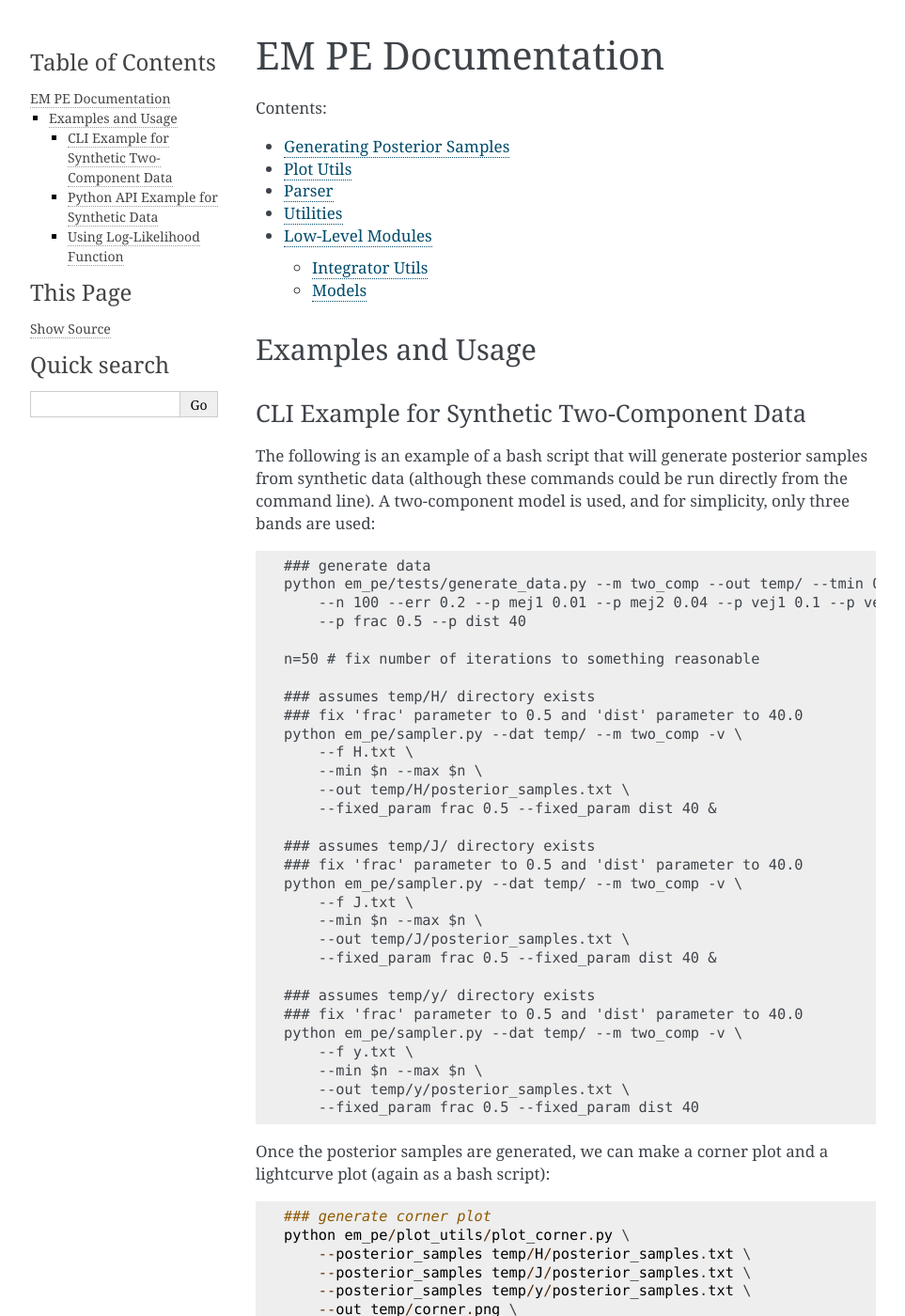
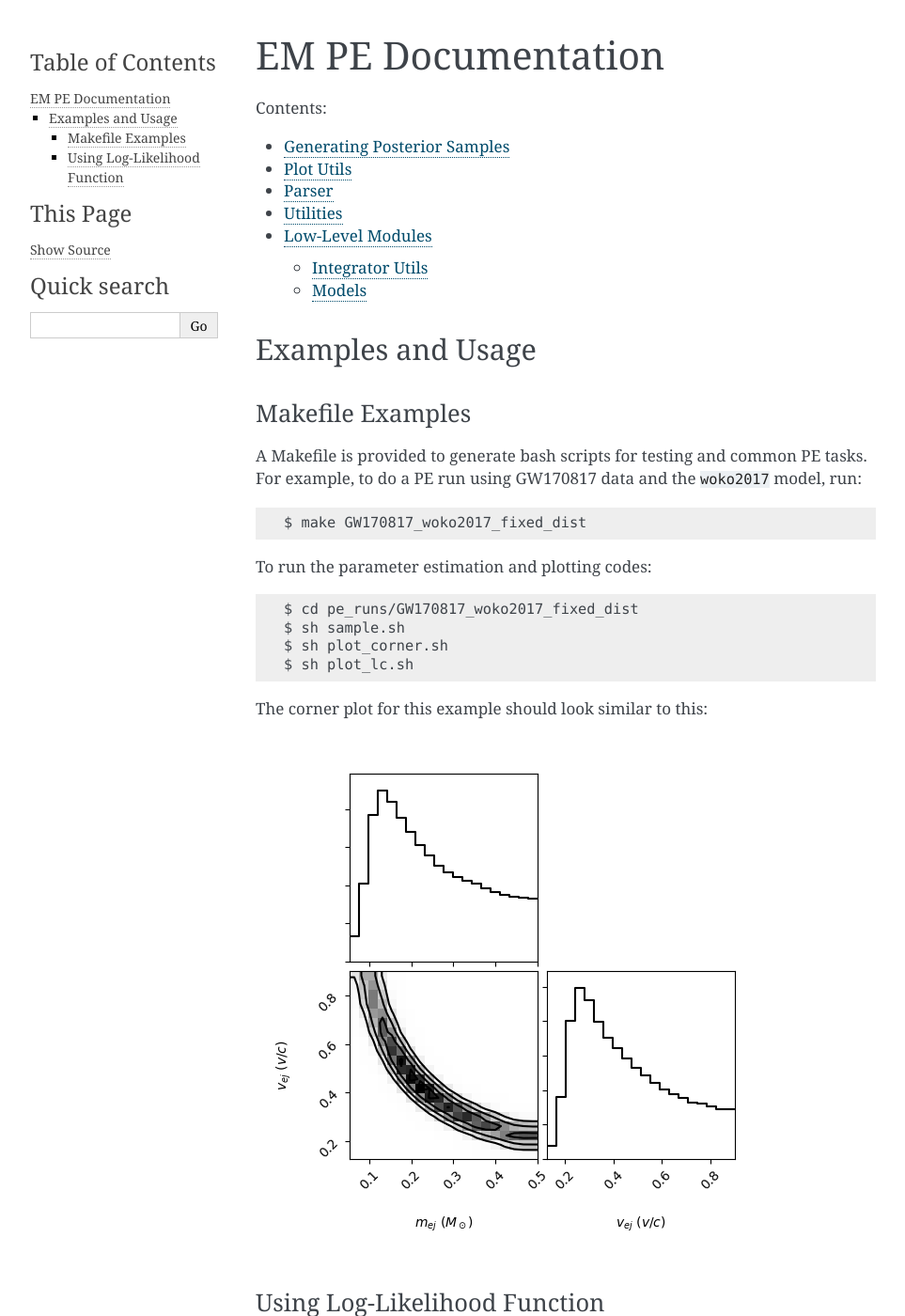
Before and after one commit to bwc3252/EM_PE, a Sphinx documentation site: the page built from doc/source/index.rst, in a window 1280 px wide and 1400 px high. Shown: the whole window at 94% size, without its empty margins (148-1111 px from the left). Built offline with Sphinx 7.4.7, drawn with Linux system fonts in a browser that asks for light colours; the version number is read from the project's files by our own code; some of the changed text lies outside the part shown.

Commit message:
Updated documentation

```diff
--- a/doc/source/index.rst
+++ b/doc/source/index.rst
@@ -19,141 +19,38 @@ EM PE Documentation
 Examples and Usage
 ------------------
 
-CLI Example for Synthetic Two-Component Data
-^^^^^^^^^^^^^^^^^^^^^^^^^^^^^^^^^^^^^^^^^^^^
-The following is an example of a bash script that will generate posterior
-samples from synthetic data (although these commands could be run directly from
-the command line). A two-component model is used, and for simplicity, only three
-bands are used::
+Makefile Examples
+^^^^^^^^^^^^^^^^^
 
-    ### generate data
-    python em_pe/tests/generate_data.py --m two_comp --out temp/ --tmin 0.5 --tmax 8 \
-        --n 100 --err 0.2 --p mej1 0.01 --p mej2 0.04 --p vej1 0.1 --p vej2 0.3 \
-        --p frac 0.5 --p dist 40
+A Makefile is provided to generate bash scripts for testing and common PE tasks.
+For example, to do a PE run using GW170817 data and the ``woko2017`` model,
+run::
 
-    n=50 # fix number of iterations to something reasonable
+    $ make GW170817_woko2017_fixed_dist
 
-    ### assumes temp/H/ directory exists
-    ### fix 'frac' parameter to 0.5 and 'dist' parameter to 40.0
-    python em_pe/sampler.py --dat temp/ --m two_comp -v \
-        --f H.txt \
-        --min $n --max $n \
-        --out temp/H/posterior_samples.txt \
-        --fixed_param frac 0.5 --fixed_param dist 40 &
+To run the parameter estimation and plotting codes::
 
-    ### assumes temp/J/ directory exists
-    ### fix 'frac' parameter to 0.5 and 'dist' parameter to 40.0
-    python em_pe/sampler.py --dat temp/ --m two_comp -v \
-        --f J.txt \
-        --min $n --max $n \
-        --out temp/J/posterior_samples.txt \
-        --fixed_param frac 0.5 --fixed_param dist 40 &
+    $ cd pe_runs/GW170817_woko2017_fixed_dist
+    $ sh sample.sh
+    $ sh plot_corner.sh
+    $ sh plot_lc.sh
 
-    ### assumes temp/y/ directory exists
-    ### fix 'frac' parameter to 0.5 and 'dist' parameter to 40.0
-    python em_pe/sampler.py --dat temp/ --m two_comp -v \
-        --f y.txt \
-        --min $n --max $n \
-        --out temp/y/posterior_samples.txt \
-        --fixed_param frac 0.5 --fixed_param dist 40
+The corner plot for this example should look similar to this:
 
-Once the posterior samples are generated, we can make a corner plot and a
-lightcurve plot (again as a bash script)::
-
-    ### generate corner plot
-    python em_pe/plot_utils/plot_corner.py \
-        --posterior_samples temp/H/posterior_samples.txt \
-        --posterior_samples temp/J/posterior_samples.txt \
-        --posterior_samples temp/y/posterior_samples.txt \
-        --out temp/corner.png \
-        --combine \
-        --truth_file temp/test_truths.txt \
-        --legend H \
-        --legend J \
-        --legend y \
-        --p mej1 --p vej1 --p mej2 --p vej2 &
-
-    ### generate lightcurve plot
-    python -m em_pe/plot_utils/plot_lc --tmin 0.5 --tmax 8 --out temp/lc.png \
-        --posterior_samples temp/H/posterior_samples.txt \
-        --posterior_samples temp/J/posterior_samples.txt \
-        --posterior_samples temp/y/posterior_samples.txt \
-        --b H \
-        --b J \
-        --b y \
-        --lc_file temp/H.txt \
-        --lc_file temp/J.txt \
-        --lc_file temp/y.txt \
-        --m two_comp --fixed_param frac 0.5 --fixed_param dist 40
-
-Python API Example for Synthetic Data
-^^^^^^^^^^^^^^^^^^^^^^^^^^^^^^^^^^^^^
-The Python equivalent to the previous example. Note that there is not yet a Python
-interface for synthetic data generation, so the first command in the above bash
-script should be run prior to this::
-
-    from em_pe import sampler
-    from em_pe.plot_utils import plot_corner, plot_lc
-
-    b = ['H', 'J', 'y'] # data bands to store
-    dir = 'temp/' # directory to store data in
-
-    model = 'two_comp'
-    out = 'temp/H/posterior_samples.txt'
-    n = 50
-    fixed = [['frac', 0.5], ['dist', 40.0]]
-
-    ### Initialize sampler (for H band)
-    s = sampler(dir, model, ['H.txt'], out, min_iter=n, max_iter=n, fixed_params=fixed)
-
-    ### Generate samples
-    s.generate_samples()
-
-    ### Initialize sampler (for J band)
-    s = sampler(dir, model, ['J.txt'], out, min_iter=n, max_iter=n, fixed_params=fixed)
-
-    ### Generate samples
-    s.generate_samples()
-
-    ### Initialize sampler (for y band)
-    s = sampler(dir, model, ['y.txt'], out, min_iter=n, max_iter=n, fixed_params=fixed)
-
-    ### Generate samples
-    s.generate_samples()
-
-    samples = ['temp/H/posterior_samples.txt',
-               'temp/J/posterior_samples.txt',
-               'temp/y/posterior_samples.txt']
-    out = temp/corner.png
-    params = ['mej1', 'vej1', 'mej2', 'vej2']
-    leg = ['H', 'J', 'y']
-
-    ### Make a corner plot
-    plot_corner.generate_corner_plot(samples, out, params, leg=leg)
-
-    tmin = 0.5
-    tmax = 8.0
-    lc_file = ['temp/H.txt', 'temp/J.txt', 'temp/y.txt']
-
-    ### Make a lightcurve plot
-    plot_lc.generate_lc_plot(samples, out, model, tmin, tmax, b, lc_file=lc_file, fixed_params=fixed)
-
-The plots generated should be similar to:
-
-.. image:: corner.png
-.. image:: lc.png
+.. image:: corner_r.png
 
 Using Log-Likelihood Function
 ^^^^^^^^^^^^^^^^^^^^^^^^^^^^^
 In addition to full parameter estimation, this code also provides access to the
 internal log-likelihood function::
 
+    import numpy as np
     from em_pe import sampler
 
-    dat = './'
-    m = 'two_comp'
-    f = ['H.txt', 'J.txt']
-    out = 'placeholder.txt'
+    dat = "./"
+    m = "woko2017"
+    f = ["r.txt"]
+    out = "placeholder.txt"
 
     ### Initialize sampler
     s = sampler(dat, m, f, out)
@@ -161,7 +58,7 @@ internal log-likelihood function::
     ### Log-likelihood function takes a dictionary mapping parameter
     ### names to values
 
-    params = {'mej1':0.01, 'mej2':0.04, 'vej1':0.1, 'vej2':0.3, 'frac':0.5, 'dist':40.0}
+    params = {"mej":0.02, "vej":0.3, "dist":40.0}
 
     ### Evaluate lnL
 
@@ -171,11 +68,8 @@ internal log-likelihood function::
 
     n = 100
 
-    params = {'mej1':np.random.uniform(0.01, 0.04, n),
-              'mej2':np.random.uniform(0.01, 0.04, n),
-              'vej1':np.random.uniform(0.1, 0.3, n),
-              'vej2':np.random.uniform(0.1, 0.3, n),
-              'frac':np.random.uniform(0.3, 0.7, n),
-              'dist':np.random.uniform(30.0, 50.0, n)}
+    params = {"mej":np.random.uniform(0.01, 0.04, n),
+              "vej":np.random.uniform(0.1, 0.3, n),
+              "dist":np.random.uniform(10.0, 80.0, n)}
 
     lnL = s.log_likelihood(params, vect=True)
```
Also changed, not shown: doc/source/corner.png (deleted), doc/source/corner_r.png (added), doc/source/lc.png (deleted).
